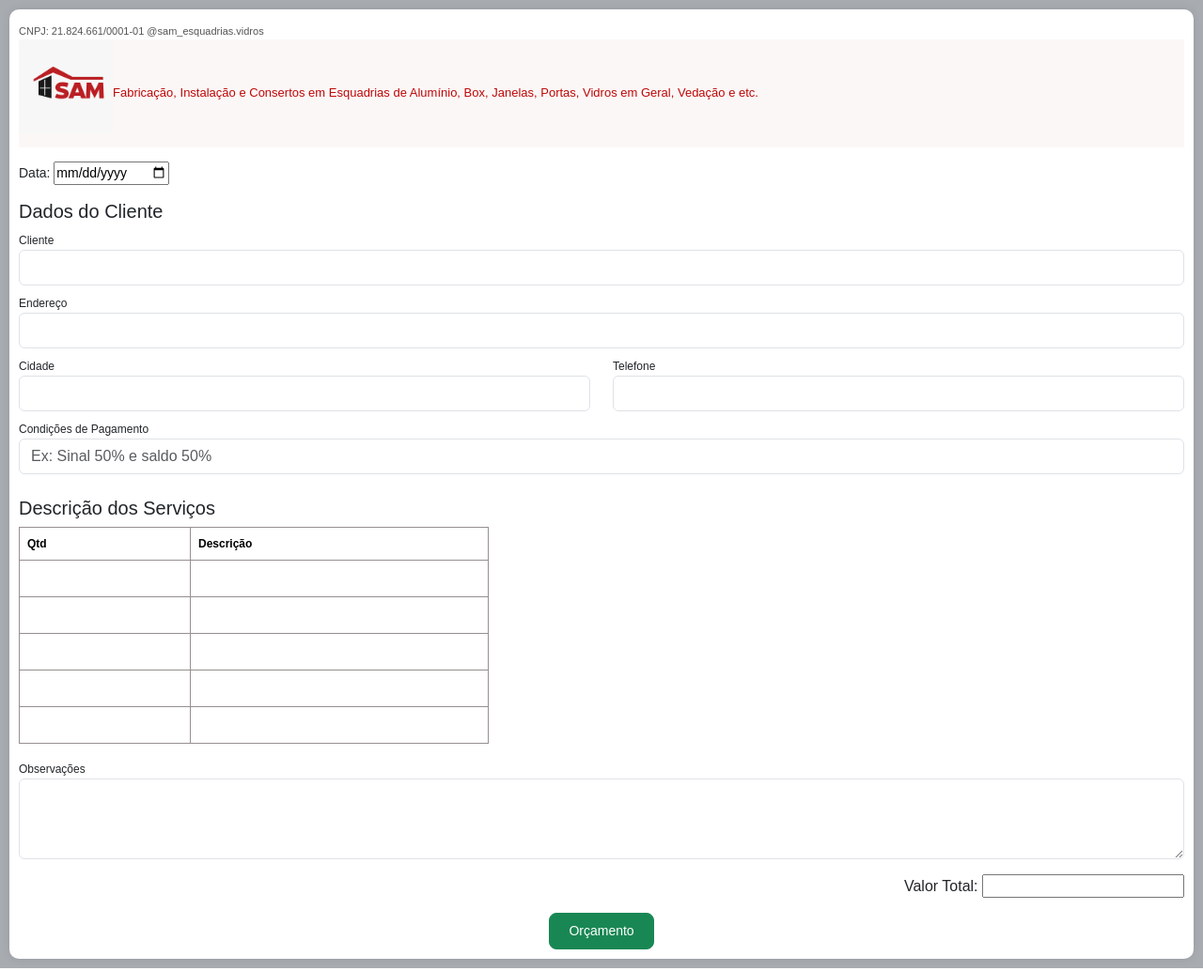
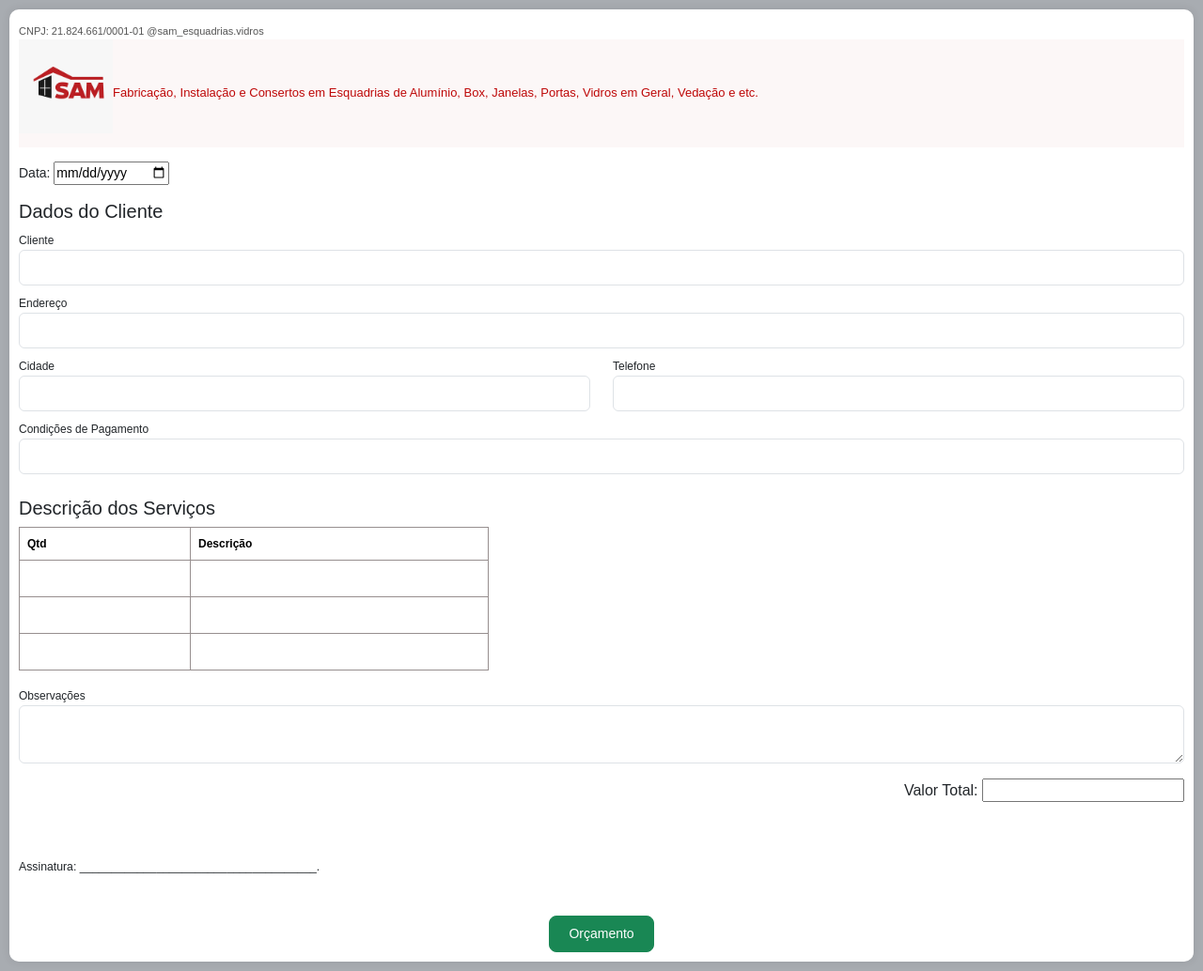
Before and after one commit to FagAlmeida/orcamento_facil, a Flask app: page / in a window 1280 px wide. Shown: the whole page at 94% size. Run offline with Flask 3, Linux system fonts and the light colour scheme; some libraries are stand-ins or nearby versions.

Commit message:
atualização assinaturA

```diff
--- a/templates/inicial.html
+++ b/templates/inicial.html
@@ -148,7 +148,7 @@
     </div>
     <div class="col-6 mb-2"style="width: 100%;">
       <label>Condições de Pagamento</label>
-      <input type="text" class="form-control" name="condicoes" placeholder="Ex: Sinal 50% e saldo 50%">
+      <input type="text" class="form-control" name="condicoes" placeholder="">
     </div>
   </div>
 
@@ -174,32 +174,33 @@
         <td><input type="number" name="quantidade" value=""></td>
         <td><input type="text" name="descricao" value=""></td>
       </tr>
-      <tr>
-        <td><input type="number" name="quantidade" value=""></td>
-        <td><input type="text" name="descricao" value=""></td>
-      </tr>
-      <tr>
-        <td><input type="number" name="quantidade" value=""></td>
-        <td><input type="text" name="descricao" value=""></td>
-      </tr>
     </tbody>
   </table>
 
   <!-- Observações -->
   <div class="mb-3">
     <label>Observações</label>
-    <textarea class="form-control" name="obs" rows="3"></textarea>
+    <textarea class="form-control" name="obs" rows="2"></textarea>
   </div>
 
   <!-- Valor final -->
   <div class="text-end mb-3">
     <h5>Valor Total: <input type="text" name="valor_final" value=""></h5>
   </div>
+ <br><br>
+
+  <div><small>Assinatura: _____________________________________.</small></div>
+
+   <br><br>
+
 
   <!-- Botão -->
   <div class="text-center">
     <button class="btn btn-success btn-lg" id="gerarImagem">Orçamento</button>
   </div>
+
+
+
 
 </div>
 
```
